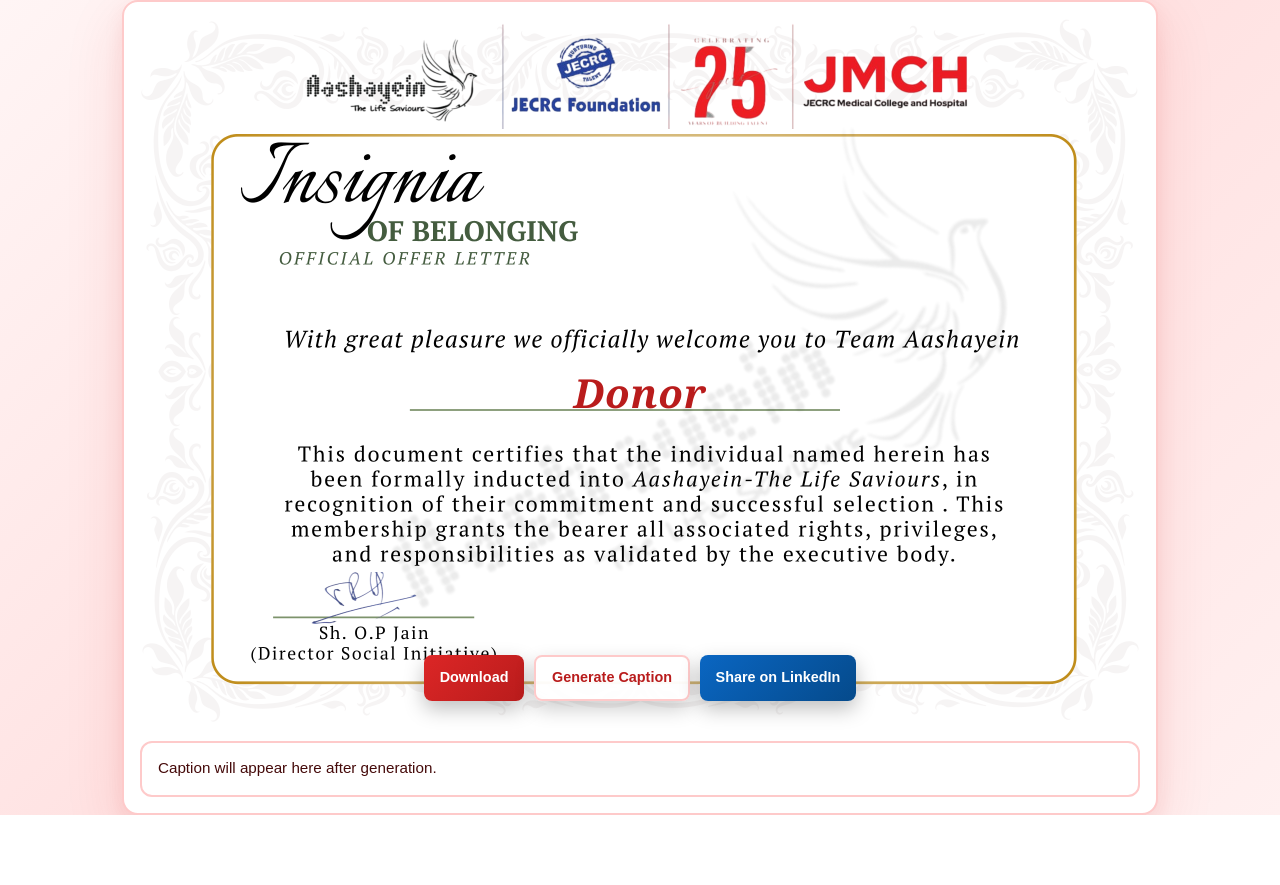
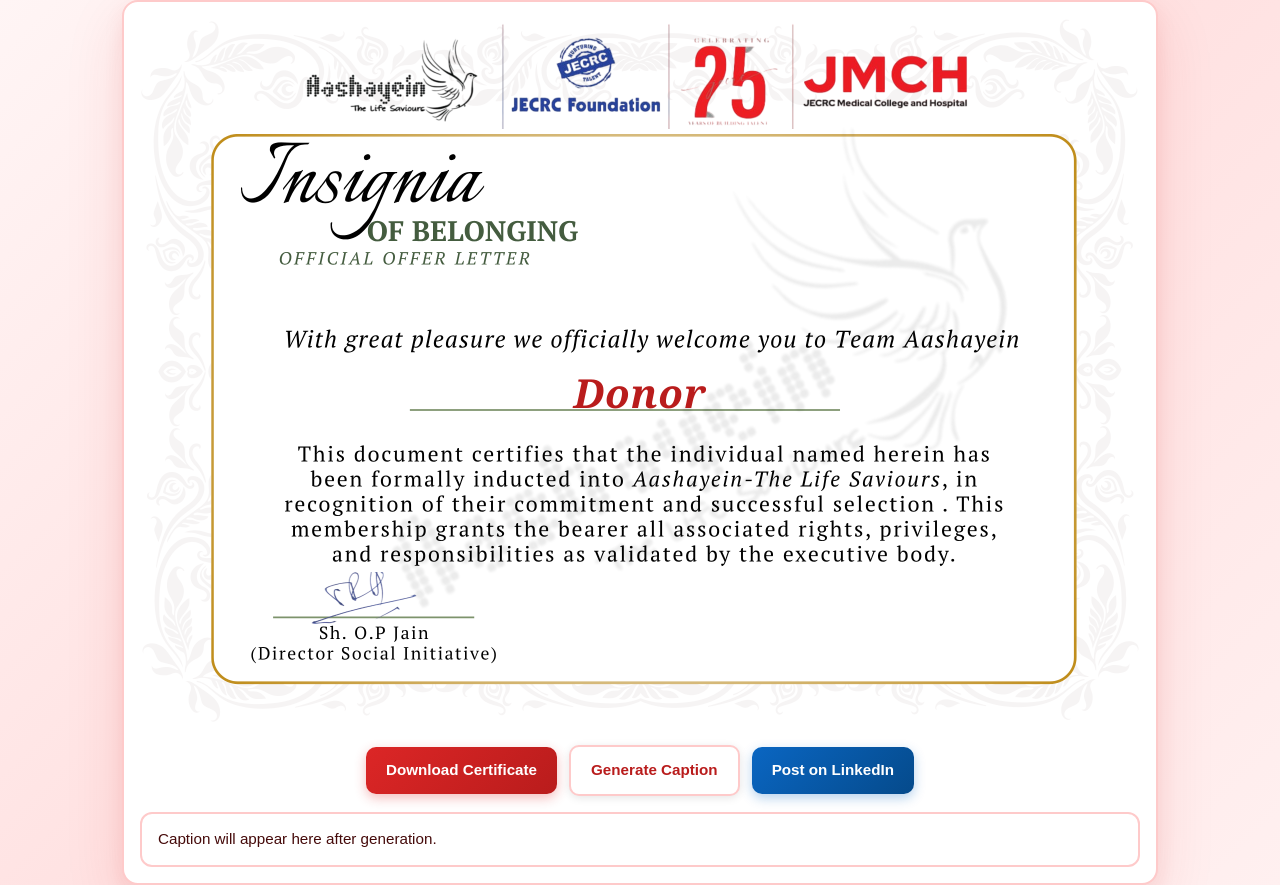
Before and after one commit to amrahulsaini/blood, a Next.js app: page /donorcertificates in a window 1280 px wide. Before the commit the page ends 815 px from the top, so only its background shows below. Built offline with nearby package versions, Linux system fonts and the light colour scheme.

Commit message:
Move buttons outside certificate and improve LinkedIn direct sharing with app deep links

```diff
--- a/app/donorcertificates/page.tsx
+++ b/app/donorcertificates/page.tsx
@@ -154,7 +154,7 @@
         setIsGen(false);
       }
       // Wait a moment for caption to be set
-      await new Promise(resolve => setTimeout(resolve, 500));
+      await new Promise(resolve => setTimeout(resolve, 800));
     }
 
     // Download the certificate automatically
@@ -168,40 +168,53 @@
       setTimeout(() => URL.revokeObjectURL(url), 1500);
     }
 
-    // Try Web Share API first (works on mobile)
+    // Get current caption for sharing
+    const currentCaption = caption || 'Proud to support blood donation. #BloodDonation #SaveLives';
+
+    // Try Web Share API first (best for mobile with file + text)
     try {
-      if (blob && 'share' in navigator && (navigator as any).canShare?.({ files: [new File([blob], 'certificate.png', { type: 'image/png' })] })) {
+      if (blob && 'share' in navigator) {
         const file = new File([blob], 'certificate.png', { type: 'image/png' });
+        const canShareFiles = (navigator as any).canShare?.({ files: [file] });
+
+        if (canShareFiles) {
           await (navigator as any).share({
             files: [file],
-          text: caption || undefined,
-          title: 'Aashayein – Certificate',
+            text: currentCaption,
+            title: 'Blood Donation Certificate',
           });
-        return;
+          return; // Successfully shared via native share
+        }
       }
     } catch (e) {
-      // fall through to LinkedIn deep link
+      // User cancelled or share failed, continue to LinkedIn
+      console.log('Web share not available or cancelled');
     }
 
-    // Copy caption and try LinkedIn deep link / app
-    if (caption) {
-      try { await navigator.clipboard.writeText(caption); } catch {}
+    // Copy caption to clipboard
+    try {
+      await navigator.clipboard.writeText(currentCaption);
+    } catch (e) {
+      console.log('Clipboard write failed');
     }
 
-    // Try LinkedIn app deep link (opens app on mobile if installed)
-    const linkedInText = encodeURIComponent(caption || 'Check out my certificate!');
+    // LinkedIn sharing - try different approaches
     const isMobile = /Android|webOS|iPhone|iPad|iPod|BlackBerry|IEMobile|Opera Mini/i.test(navigator.userAgent);
+    const linkedInText = encodeURIComponent(currentCaption);
 
     if (isMobile) {
-      // Try app deep link first on mobile
-      window.location.href = `linkedin://shareArticle?mini=true&text=${linkedInText}`;
-      // Fallback to web after short delay if app doesn't open
+      // Mobile: try app deep link first
+      alert('Certificate downloaded and caption copied! Opening LinkedIn app...');
+      // LinkedIn app deep link
+      window.location.href = `linkedin://sharing/share-offsite/?url=${encodeURIComponent('https://aashayein.org')}`;
+
+      // Fallback to mobile web if app doesn't open
       setTimeout(() => {
-        window.open(`https://www.linkedin.com/feed/?shareActive=true&text=${linkedInText}`, '_blank');
-      }, 1500);
+        window.open(`https://www.linkedin.com/sharing/share-offsite/?url=${encodeURIComponent('https://aashayein.org')}`, '_blank');
+      }, 2000);
     } else {
-      // Desktop: open web composer
-      alert('Certificate downloaded! Caption copied. LinkedIn will open—paste the caption and attach the downloaded image.');
+      // Desktop: open LinkedIn composer
+      alert('Certificate downloaded and caption copied!\n\nLinkedIn will open - paste the caption and attach the downloaded certificate image.');
       window.open('https://www.linkedin.com/feed/?shareActive=true', '_blank');
     }
   };
@@ -252,63 +265,73 @@
           >
             {name || 'Donor'}
           </div>
+        </div>
 
-          {/* Action buttons overlay at bottom of certificate */}
+        {/* Action buttons below certificate */}
         <div style={{
-            position: 'absolute',
-            bottom: '1.5rem',
-            left: '50%',
-            transform: 'translateX(-50%)',
           display: 'flex',
-            gap: '0.6rem',
+          gap: '0.75rem',
+          marginTop: '1.25rem',
+          alignItems: 'center',
           flexWrap: 'wrap',
-            justifyContent: 'center',
-            width: '90%',
-            maxWidth: '600px'
+          justifyContent: 'center'
         }}>
           <button onClick={handleDownload} style={{
-              padding: '0.65rem 1rem',
+            padding: '0.75rem 1.25rem',
             background: 'linear-gradient(135deg, #dc2626 0%, #b91c1c 100%)',
             color: '#fff',
             border: 'none',
-              borderRadius: 8,
+            borderRadius: 10,
             fontWeight: 700,
-              fontSize: '0.9rem',
-              boxShadow: '0 8px 20px rgba(0,0,0,0.25)',
-              cursor: 'pointer'
-            }}>
-              Download
+            fontSize: '0.95rem',
+            boxShadow: '0 4px 12px rgba(220,38,38,0.3)',
+            cursor: 'pointer',
+            transition: 'transform 0.2s',
+          }}
+          onMouseEnter={(e) => e.currentTarget.style.transform = 'translateY(-2px)'}
+          onMouseLeave={(e) => e.currentTarget.style.transform = 'translateY(0)'}
+          >
+            Download Certificate
           </button>
           <button onClick={handleGenerateCaption} disabled={isGen} style={{
-              padding: '0.65rem 1rem',
-              background: isGen ? 'rgba(255,255,255,0.7)' : 'rgba(255,255,255,0.95)',
+            padding: '0.75rem 1.25rem',
+            background: isGen ? '#f5f5f5' : '#fff',
             color: '#b91c1c',
             border: '2px solid #fecaca',
-              borderRadius: 8,
+            borderRadius: 10,
             fontWeight: 700,
-              fontSize: '0.9rem',
-              boxShadow: '0 8px 20px rgba(0,0,0,0.2)',
-              cursor: isGen ? 'not-allowed' : 'pointer'
-            }}>
-              {isGen ? 'Generating…' : 'Generate Caption'}
+            fontSize: '0.95rem',
+            boxShadow: '0 2px 8px rgba(0,0,0,0.1)',
+            cursor: isGen ? 'not-allowed' : 'pointer',
+            transition: 'transform 0.2s',
+            opacity: isGen ? 0.7 : 1
+          }}
+          onMouseEnter={(e) => !isGen && (e.currentTarget.style.transform = 'translateY(-2px)')}
+          onMouseLeave={(e) => e.currentTarget.style.transform = 'translateY(0)'}
+          >
+            {isGen ? 'Generating Caption…' : 'Generate Caption'}
           </button>
           <button onClick={handleShareLinkedIn} disabled={isGen} style={{
-              padding: '0.65rem 1rem',
-              background: isGen ? 'rgba(10,102,194,0.7)' : 'linear-gradient(135deg, #0a66c2 0%, #054a8b 100%)',
+            padding: '0.75rem 1.25rem',
+            background: isGen ? '#6b95c2' : 'linear-gradient(135deg, #0a66c2 0%, #054a8b 100%)',
             color: '#fff',
             border: 'none',
-              borderRadius: 8,
+            borderRadius: 10,
             fontWeight: 700,
-              fontSize: '0.9rem',
-              boxShadow: '0 8px 20px rgba(0,0,0,0.25)',
-              cursor: isGen ? 'not-allowed' : 'pointer'
-            }}>
-              Share on LinkedIn
+            fontSize: '0.95rem',
+            boxShadow: '0 4px 12px rgba(10,102,194,0.3)',
+            cursor: isGen ? 'not-allowed' : 'pointer',
+            transition: 'transform 0.2s',
+            opacity: isGen ? 0.7 : 1
+          }}
+          onMouseEnter={(e) => !isGen && (e.currentTarget.style.transform = 'translateY(-2px)')}
+          onMouseLeave={(e) => e.currentTarget.style.transform = 'translateY(0)'}
+          >
+            Post on LinkedIn
           </button>
         </div>
-        </div>
 
-        {/* Caption preview below certificate */}
+        {/* Caption preview below buttons */}
         <div style={{
           marginTop: '1rem',
           padding: '0.9rem 1rem',
```
Lines whose indentation alone changed are shown as unchanged.
